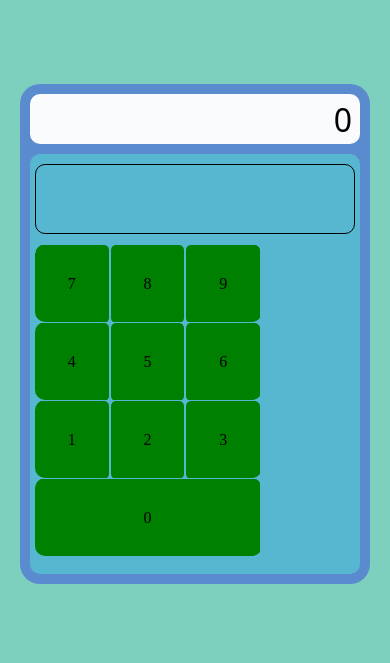
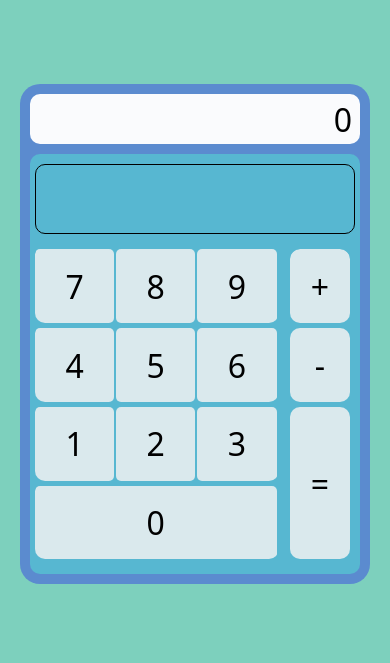
Before and after one commit to parsa12parsa/-pip-install-pytube, a Flask app: page / in a window 390 px wide. Shown: the top 663 px of the page. Run offline with Flask 3, Linux system fonts and the light colour scheme.

Commit message:
going more responsive

```diff
--- a/static/css/scss/style.scss
+++ b/static/css/scss/style.scss
@@ -1,7 +1,8 @@
 $background: #7dd0bd; /* background */
-$box: #3742e27b;
+$box: #3742e27b; /* main-box */
 $output: rgba(255, 255, 255, 0.968); /* number view */
-$keys: #57b7d1; /* box */
+$keys-box: #57b7d1; /* key-box */
+$keys: #dae9ed;
 
 * {
     margin: 0;
@@ -50,10 +51,17 @@ body {
     }
 
     .keys {
-        background: $keys;
+        background: $keys-box;
         width: calc(100% - 20px);
         height: calc(100% - 80px);
         margin: 0 10px;
+
+        .tt {
+            width: 100%;
+            height: 100%;
+            display: flex;
+            flex-direction: row;
+        }
 
         #t1 {
             border: 1px solid black; //d
@@ -63,10 +71,11 @@ body {
         }
 
         #t2 {
-            width: 70%;
+            width: 75%;
+            max-width: 350px;
             margin: 10px 5px;
             margin-top: 0;
-            height: calc(100% - 100px);
+            height: calc(100% - 85px);
 
             li {
                 display: flex;
@@ -74,17 +83,19 @@ body {
                 align-items: center;
                 flex-direction: row;
                 width: calc(100% - 4px);
-                height: calc(25% - 2px);
+                height: calc(25% - 5px);
 
                 div {
+                    font-size: xx-large;
+                    font-family: system-ui;
                     width: 33.3%;
-                    height: 100%;
+                    height: calc(100% - 5px);
                     display: flex;
                     justify-content: center;
                     align-items: center;
-                    margin-top: 2px;
+                    margin-top: 5px;
                     margin-right: 2px;
-                    background: green;
+                    background: $keys;
                     border-radius: 5px;
                 }
             }
@@ -93,5 +104,32 @@ body {
                 width: 100%;
             }
         }
+
+        #t3 {
+            width: calc(20% - 10px);
+            max-width: 70px;
+            height: calc(100% - 185px);
+            margin-top: 5px;
+            position: absolute;
+            right: 20px;
+
+            li {
+                font-size: xx-large;
+                font-family: system-ui;
+                background: $keys;
+                display: flex;
+                justify-content: center;
+                align-items: center;
+                flex-direction: column;
+                width: 100%;
+                height: calc(25% - 5px);
+                margin-bottom: 5px;
+            }
+
+            #equal {
+                height: calc(50% - 5px);
+                margin-bottom: 0;
+            }
+        }
     }
 }
--- a/static/css/style.css
+++ b/static/css/style.css
@@ -1,6 +1,7 @@
 /* background */
+/* main-box */
 /* number view */
-/* box */
+/* key-box */
 * {
   margin: 0;
   padding: 0;
@@ -52,6 +53,12 @@ body {
   height: calc(100% - 80px);
   margin: 0 10px;
 }
+.box .keys .tt {
+  width: 100%;
+  height: 100%;
+  display: flex;
+  flex-direction: row;
+}
 .box .keys #t1 {
   border: 1px solid black;
   width: calc(100% - 10px);
@@ -59,10 +66,11 @@ body {
   margin: 10px 5px;
 }
 .box .keys #t2 {
-  width: 70%;
+  width: 75%;
+  max-width: 350px;
   margin: 10px 5px;
   margin-top: 0;
-  height: calc(100% - 100px);
+  height: calc(100% - 85px);
 }
 .box .keys #t2 li {
   display: flex;
@@ -70,21 +78,47 @@ body {
   align-items: center;
   flex-direction: row;
   width: calc(100% - 4px);
-  height: calc(25% - 2px);
+  height: calc(25% - 5px);
 }
 .box .keys #t2 li div {
+  font-size: xx-large;
+  font-family: system-ui;
   width: 33.3%;
-  height: 100%;
+  height: calc(100% - 5px);
   display: flex;
   justify-content: center;
   align-items: center;
-  margin-top: 2px;
+  margin-top: 5px;
   margin-right: 2px;
-  background: green;
+  background: #dae9ed;
   border-radius: 5px;
 }
 .box .keys #t2 #r0 div {
   width: 100%;
 }
+.box .keys #t3 {
+  width: calc(20% - 10px);
+  max-width: 70px;
+  height: calc(100% - 185px);
+  margin-top: 5px;
+  position: absolute;
+  right: 20px;
+}
+.box .keys #t3 li {
+  font-size: xx-large;
+  font-family: system-ui;
+  background: #dae9ed;
+  display: flex;
+  justify-content: center;
+  align-items: center;
+  flex-direction: column;
+  width: 100%;
+  height: calc(25% - 5px);
+  margin-bottom: 5px;
+}
+.box .keys #t3 #equal {
+  height: calc(50% - 5px);
+  margin-bottom: 0;
+}
 
 /*# sourceMappingURL=style.css.map */
--- a/templates/index.html
+++ b/templates/index.html
@@ -13,6 +13,7 @@
         <div class="view">0</div>
         <div class="keys">
             <ul id="t1"></ul>
+            <div class="tt">
                 <ul id="t2">
                     <li>
                         <div>7</div>
@@ -33,6 +34,12 @@
                         <div>0</div>
                     </li>
                 </ul>
+                <ul id="t3">
+                    <li id="plus">+</li>
+                    <li id="minus">-</li>
+                    <li id="equal">=</li>
+                </ul>
+            </div>
         </div>
     </div>
 </body>
```
Lines whose indentation alone changed are shown as unchanged.
